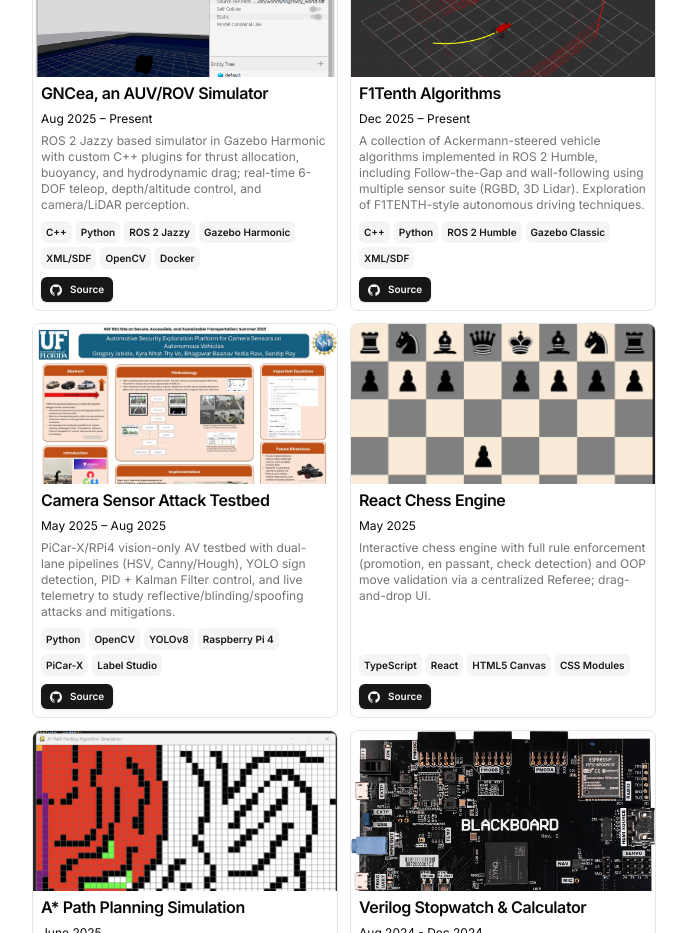
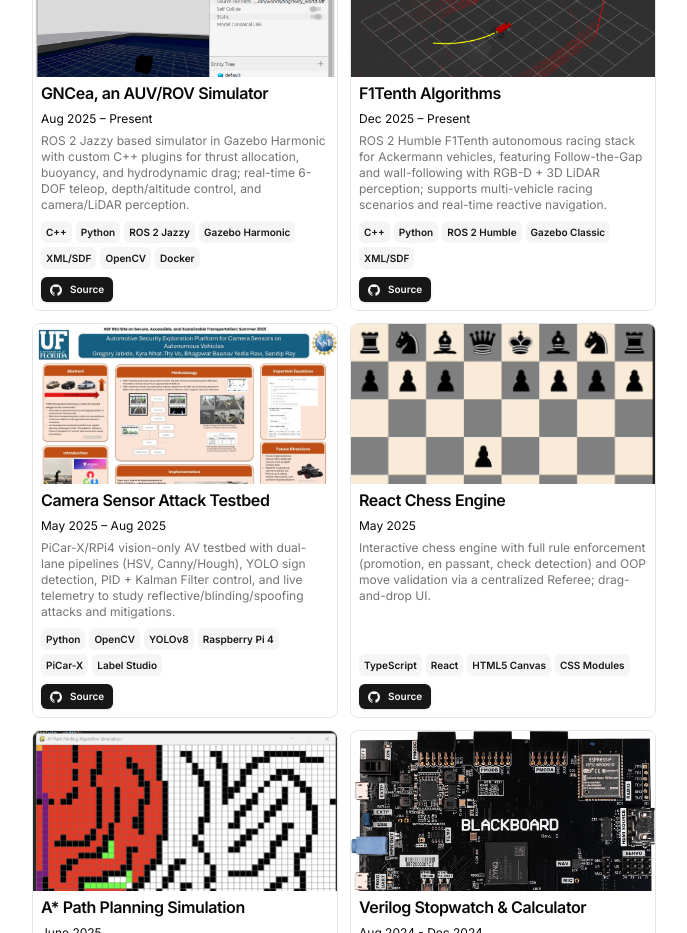
Before and after one commit to sangregoriokimpo/personalwebsite, a Next.js app: page / in a window 1280 px wide. Shown: the part 1680-2613 px from the top of the page, without its empty margins (296-983 px from the left). Built offline with nearby package versions, Linux system fonts and the light colour scheme.

Commit message:
implementation: changed resume stuff

```diff
--- a/src/data/resume.tsx
+++ b/src/data/resume.tsx
@@ -201,7 +201,7 @@ export const DATA = {
       dates: "Dec 2025 – Present",
       active: true,
       description:
-        "A collection of Ackermann-steered vehicle algorithms implemented in ROS 2 Humble, including Follow-the-Gap and wall-following using multiple sensor suite (RGBD, 3D Lidar). Exploration of F1TENTH-style autonomous driving techniques. ",
+        "ROS 2 Humble F1Tenth autonomous racing stack for Ackermann vehicles, featuring Follow-the-Gap and wall-following with RGB-D + 3D LiDAR perception; supports multi-vehicle racing scenarios and real-time reactive navigation.",
       technologies: [
         "C++",
         "Python",
```
